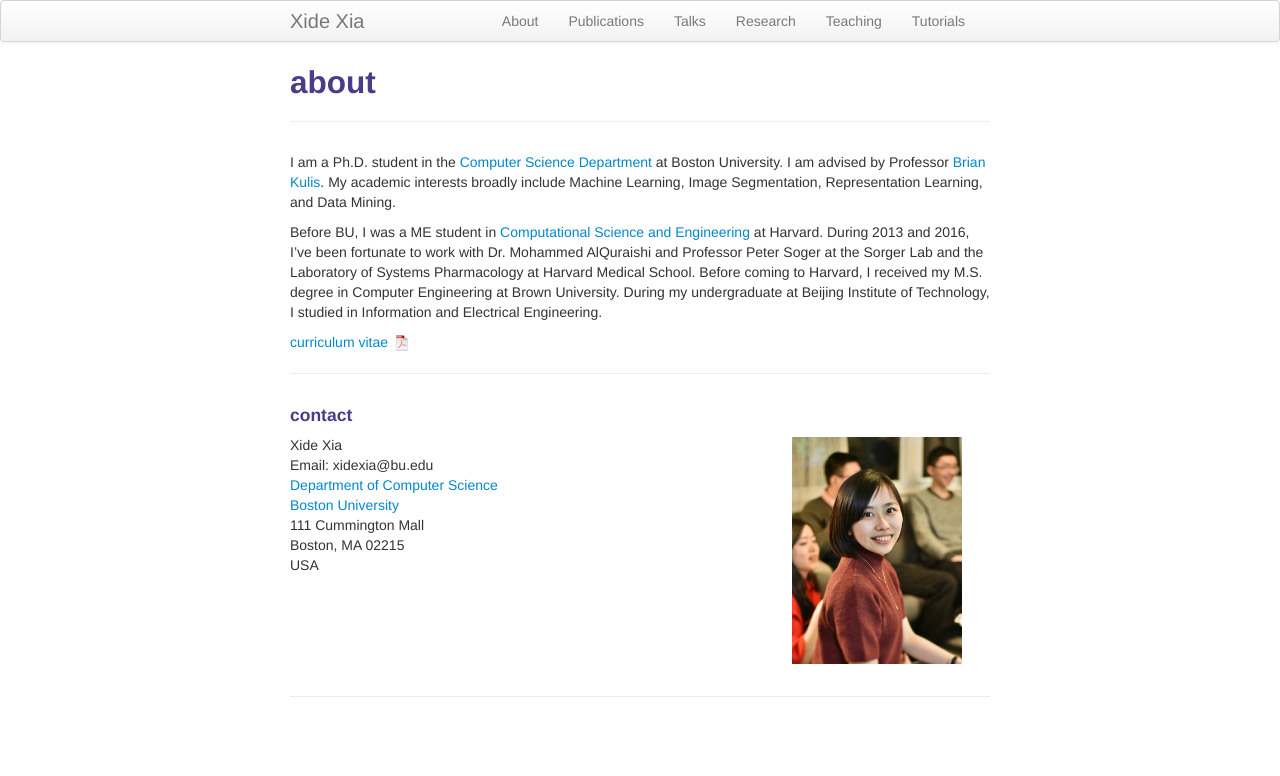
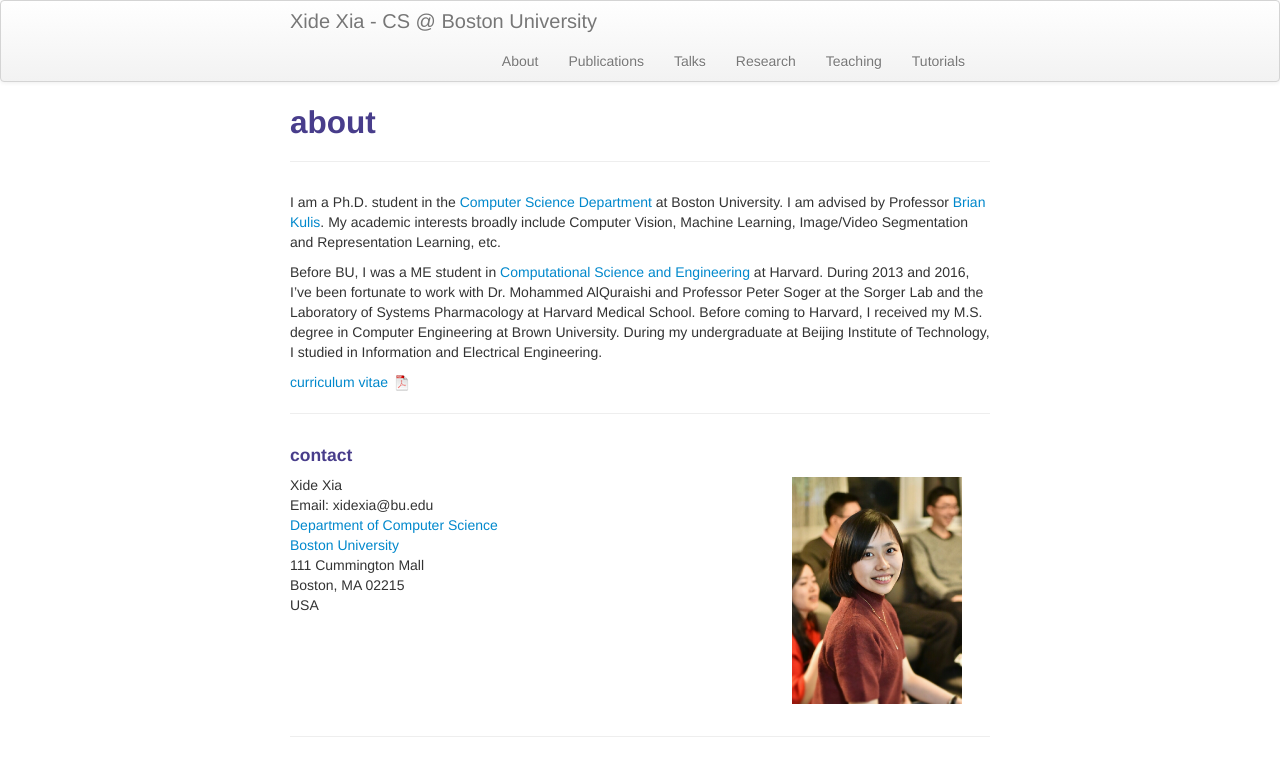
Before and after one commit to xidexia/xidexia.github.io, a Jekyll site: the page built from pages/about.md, in a window 1280 px wide. Shown: the top 776 px of the page. Built offline with Jekyll 4.4.1, drawn with Linux system fonts in a browser that asks for light colours.

Commit message:
“1005”

```diff
--- a/_config.yml
+++ b/_config.yml
@@ -8,9 +8,9 @@ highlighter: rouge
 # Themes are encouraged to use these universal variables
 # so be sure to set them if your theme uses them.
 #
-title : Xide Xia
+title : Xide Xia - CS @ Boston University
 author :
-  name : Xide Xia
+  name : Xide Xia - CS @ Boston University
   email : xidexia@bu.edu
   github : xidexia
   twitter : xidexia
--- a/pages/about.md
+++ b/pages/about.md
@@ -4,7 +4,7 @@ title: about
 ---
 
 
-I am a Ph.D. student in the [Computer Science Department](http://www.bu.edu/cs/) at Boston University. I am advised by Professor [Brian Kulis](http://people.bu.edu/bkulis/). My academic interests broadly include Machine Learning, Image Segmentation, Representation Learning, and Data Mining.
+I am a Ph.D. student in the [Computer Science Department](http://www.bu.edu/cs/) at Boston University. I am advised by Professor [Brian Kulis](http://people.bu.edu/bkulis/). My academic interests broadly include Computer Vision, Machine Learning, Image/Video Segmentation and Representation Learning, etc.
 
 Before BU, I was a ME student in [Computational Science and Engineering](http://iacs.seas.harvard.edu/)  at Harvard. During 2013 and 2016, I've been fortunate to work with Dr. Mohammed AlQuraishi  and Professor Peter Soger at the Sorger Lab and the Laboratory of Systems Pharmacology at Harvard Medical School.  Before coming to Harvard, I received my M.S. degree in Computer Engineering at Brown University. During my undergraduate at Beijing Institute of Technology, I studied in Information and Electrical Engineering.
 
```
Also changed, not shown: index.md (+1 -1 lines), 2 other files.
